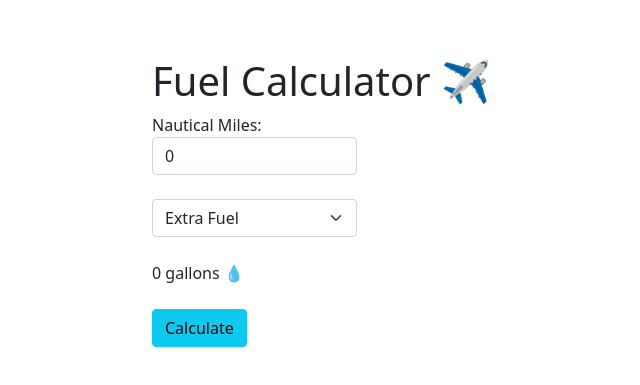
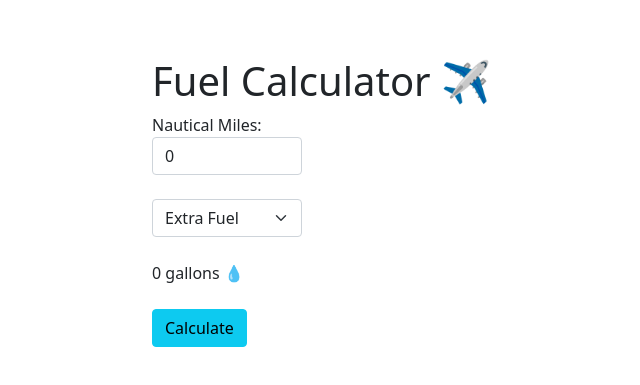
Before and after one commit to kieran-murphy/fuelCalculator, a plain HTML site: page index.html in a window 1280 px wide. Shown: the part 199-584 px from the top of the page, 104-744 px from the left. Drawn offline with nearby package versions, Linux system fonts and the light colour scheme.

Commit message:
Update styles.css

```diff
--- a/styles.css
+++ b/styles.css
@@ -4,9 +4,9 @@
 }
 
 .form-control {
-    width: 20%;
+    width: 150px;
 }
 
 .form-select {
-    width: 20%;
+    width: 150px;
 }
```
